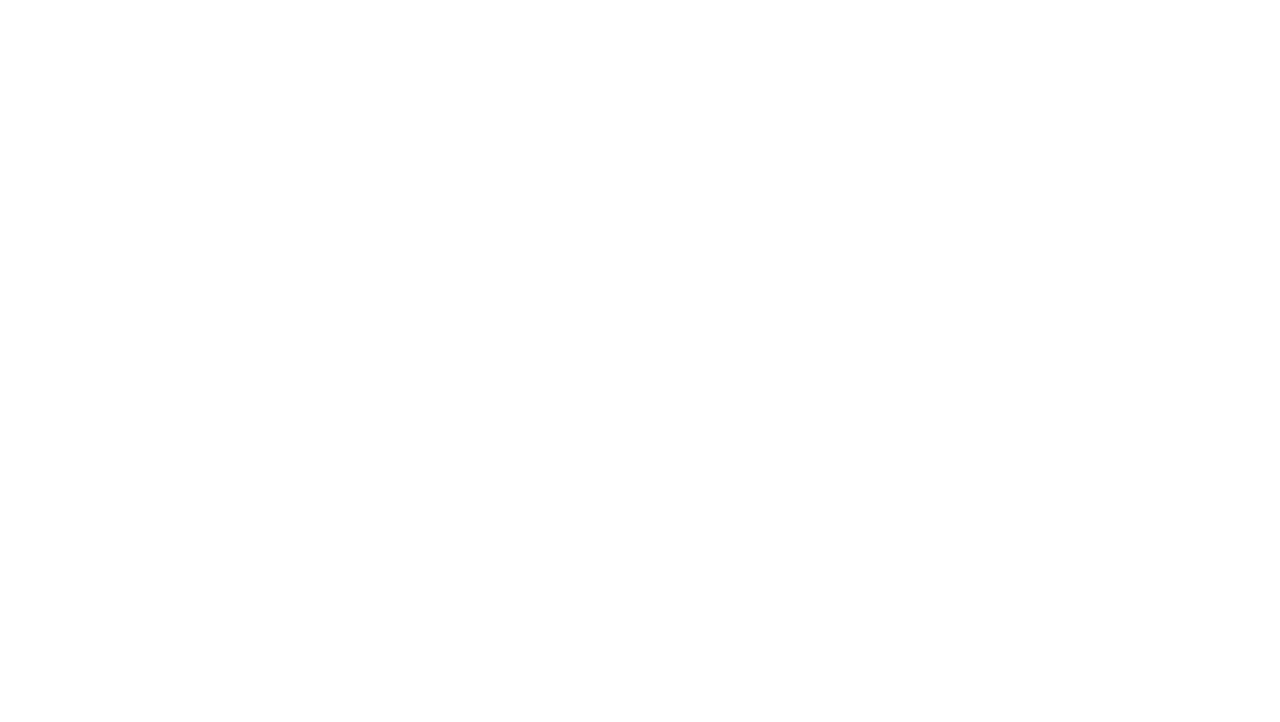
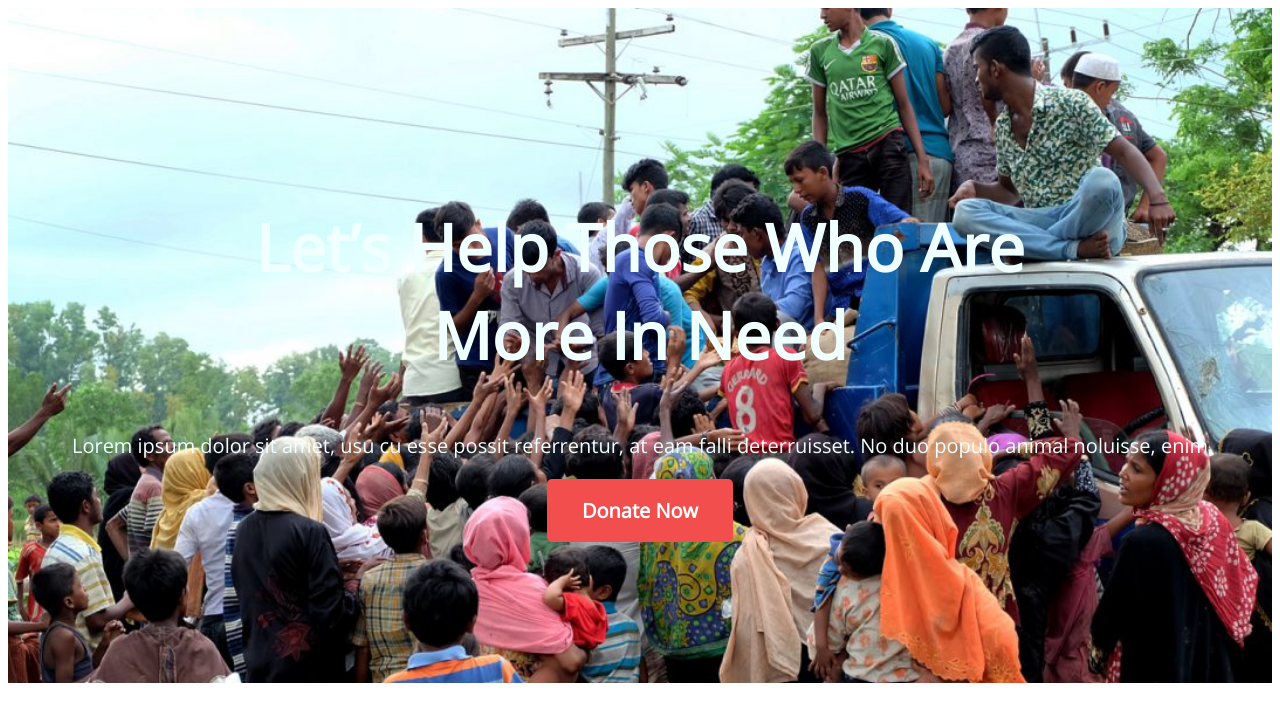
Before and after one commit to Semetery29/prac-donate-website, a plain HTML site: page index.html in a window 1280 px wide. Drawn offline with nearby package versions, Linux system fonts and the light colour scheme.

Commit message:
header and banner done

```diff
--- a/index.html
+++ b/index.html
@@ -1,12 +1,35 @@
 <!DOCTYPE html>
 <html lang="en">
+
 <head>
     <meta charset="UTF-8">
     <meta http-equiv="X-UA-Compatible" content="IE=edge">
     <meta name="viewport" content="width=device-width, initial-scale=1.0">
     <title>Donate Today to Help Those Who Need it</title>
+    <link rel="stylesheet" href="styles/dev-style.css">
+    <link rel="preconnect" href="https://fonts.googleapis.com">
+    <link rel="preconnect" href="https://fonts.gstatic.com" crossorigin>
+    <link href="https://fonts.googleapis.com/css2?family=Open+Sans&display=swap" rel="stylesheet">
 </head>
+
 <body>
+    <header class="header">
+        <div class="banner">
+            <div class="container">
+            <h2 class="banner-title"><strong>Let’s Help Those Who Are <br>More In Need</strong></h2>
+            <p class="banner-description">Lorem ipsum dolor sit amet, usu cu esse possit referrentur, at eam falli
+                deterruisset. No duo populo animal noluisse, enim</p>
+            <button class="button-primary">Donate Now</button>
+            <!-- <img src="/images/donation2.jpg" alt="image1"> -->
+            </div>
+        </div>
+    </header>
+    <main class="main">
 
+    </main>
+    <footer>
+
+    </footer>
 </body>
+
 </html>
--- a/styles/dev-style.css
+++ b/styles/dev-style.css
@@ -0,0 +1,42 @@
+* {
+    font-family: 'Open Sans', sans-serif;
+}
+
+header {
+    text-align: center;
+    background-image: url("../images/donation2.jpg");
+    background-position: center;
+    background-repeat: no-repeat;
+    background-size: cover;
+    color:azure;
+}
+
+/* banner styles */
+.banner {
+    /* position: relative; */
+    display: flex;
+    height: 675px;
+    justify-content: center;
+    align-items: center;
+    text-shadow: black;
+}
+
+.banner-title {
+    font-size: 65px;
+    font-weight: 800;
+}
+
+.banner-description{
+    font-size: 20px;
+    font-weight: 500;
+}
+
+.button-primary{
+    color: white;
+    background-color: rgb(243, 78, 78);
+    font-weight: 700;
+    border: 0;
+    font-size: 20px;
+    padding: 18px 35px;
+    border-radius: 5px;
+}
```
